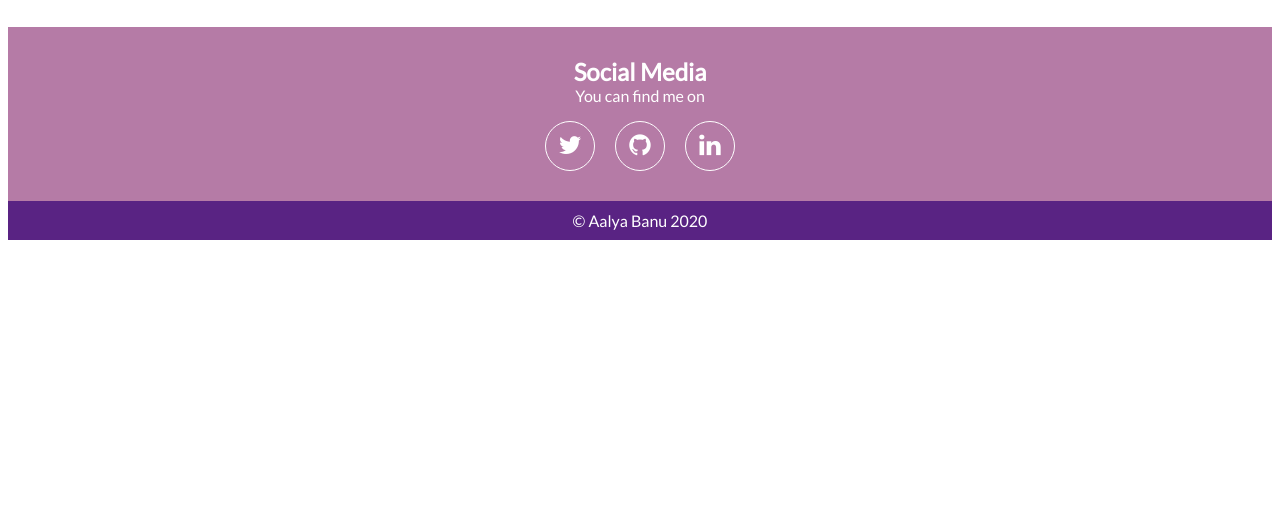
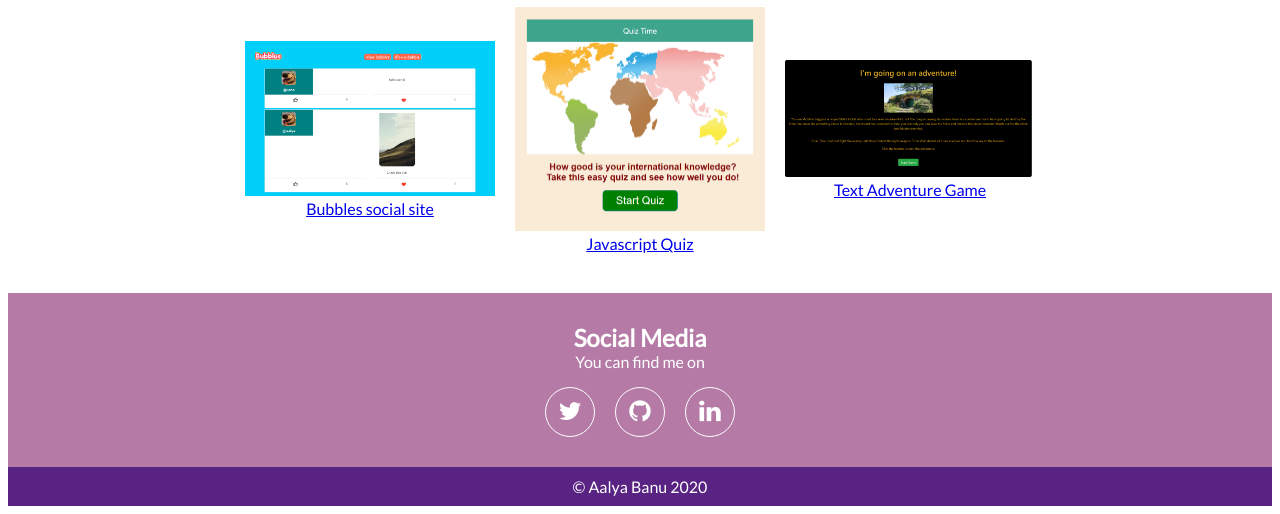
Before and after one commit to aalyabanu/Portfolio-Website, a plain HTML site: page index.html in a window 1280 px wide. Shown: the part 1155-1669 px from the top of the page. Before the commit the page ends 1403 px from the top, so only its background shows below. Drawn offline with Linux system fonts and the light colour scheme.

Commit message:
more projects

```diff
--- a/index.html
+++ b/index.html
@@ -40,6 +40,18 @@
         <img src="images/calculator.png" alt="Calculator project">
         <a href="https://aalyabanu.github.io/Calculator/">Calculator</a>
     </div>
+    <div class="project">
+      <img src="images/socialSite.png" alt="Social site project">
+      <a href="https://aalyabanu.github.io/socialSite/">Bubbles social site</a>
+  </div>
+  <div class="project">
+    <img src="images/quiz-project.png" alt="Javascript quiz project">
+    <a href="https://aalyabanu.github.io/Quiz-Project/">Javascript Quiz</a>
+</div>
+<div class="project">
+  <img src="images/adventureGame.png" alt="OOP adventure game project">
+  <a href="https://aalyabanu.github.io/game-project/">Text Adventure Game</a>
+</div>
     </div>
     </section>
 
```
Also changed, not shown: images/adventureGame.png (added), images/quiz-project.png (added), images/quizGame.png (added), images/socialSite.png (added).
